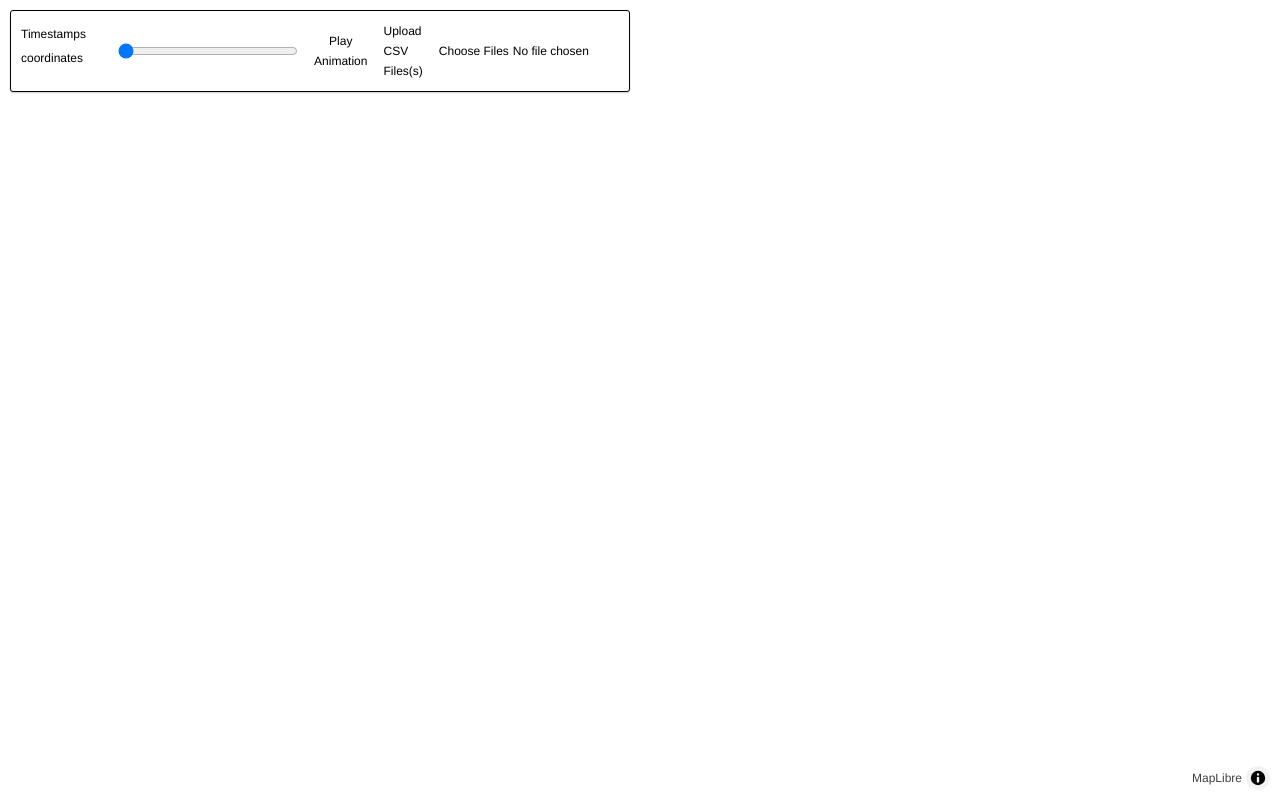
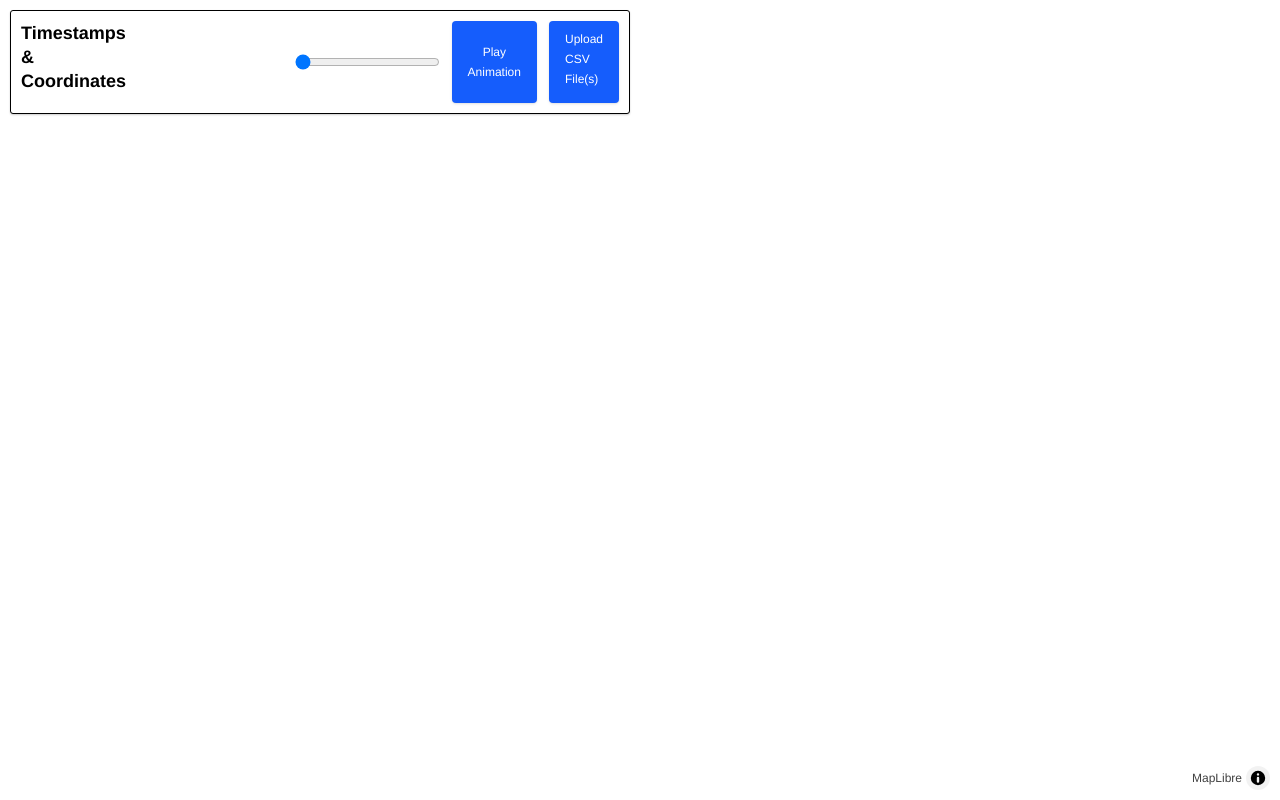
Before and after one commit to AFCYouri/GPS-Visualizationtool, a website: page index.html in a window 1280 px wide. Drawn offline with nearby package versions, Linux system fonts and the light colour scheme; no server answers.

Commit message:
Stylinmg & Show previous 10 coordinates when playing animation

```diff
--- a/index.html
+++ b/index.html
@@ -43,28 +43,33 @@
         background: linear-gradient(to right, #fca107, #7f3121);
     }
 
-    .map-overlay input {
+    .map-overlay input [type="range"] {
         background-color: transparent;
-        display: inline-block;
         width: 100%;
-        position: relative;
-        margin: 0;
         cursor: ew-resize;
     }
 </style>
 <div id="map"></div>
+<!-- border rounded-lg bg-gray-50 -->
+<div class="map-overlay top">
+  <div id="map-overlay-inner-id" class="map-overlay-inner flex flex-row gap-3 p-4 border rounded-lg bg-gray-50">
+    <h2 class="text-lg font-bold">Timestamps & Coordinates</h2>
 
-<div class="map-overlay top">
-    <div class="flex items-center gap-4 p-3 border rounded-lg bg-gray-50 map-overlay-inner" id="map-overlay-inner-id" >
-        <h2>Timestamps coordinates</h2>
-        <label id="time" for="slider"></label>
-        <input id="slider" type="range" min="0" max="" step="1" value="0" autocomplete="off" />
-        <button id="play_pause_button">Play Animation</button>
+    <label id="time" for="slider" class="text-center block w-full text-sm font-medium text-gray-700"></label>
 
-        <label id="uploadButtonText">Upload CSV Files(s)</label>
-        <input type="file" id="uploadFiles" accept=".csv" autocomplete="off" multiple />
-    </div>
-    <div id="vessel_controls" class="space-y-2 mt-4"></div>
+    <input id="slider" type="range" min="0" max="" step="1" value="0" class="w-full cursor-pointer" autocomplete="off"/>
+
+    <button id="play_pause_button" class="px-4 py-2 bg-blue-600 hover:bg-blue-700 text-white rounded shadow">
+      Play Animation
+    </button>
+
+    <label for="uploadFiles" class="px-4 py-2 bg-blue-600 hover:bg-blue-700 text-white rounded shadow cursor-pointer">
+      Upload CSV File(s)
+    </label>
+    <input type="file" id="uploadFiles" accept=".csv" multiple class="hidden" />
+  </div>
+
+  <div id="vessel_controls" class="space-y-2 mt-4"></div>
 </div>
 
 <script src="https://d3js.org/d3.v7.min.js" charset="utf-8"></script>
@@ -291,6 +296,15 @@
 
                 const coordinatesArray = data.features[i].geometry.coordinates;
                 const arrowHeadLines = createArrow(coordinatesArray[index], coordinatesArray[index + 1]);
+
+                if (index >= coordinatesArray.length - 1) {
+                    return;
+                }
+
+                const totalSegments = 10;
+                const startIndex = Math.max(0, index - totalSegments);
+                const segmentCoordinates = coordinatesArray.slice(startIndex, index + 1);
+
                 map.getSource(`sourceId_${data.features[i].properties.Name2}`).setData({
                     "type": "FeatureCollection",
                     "features": [
@@ -298,10 +312,8 @@
                             "type": "Feature",
                             "geometry": {
                                 "type": "LineString",
-                                "coordinates": [
-                                    coordinatesArray[index],
-                                    // coordinatesArray[index + 1],
-                                ]
+                                "coordinates":
+                                    segmentCoordinates,
                             }
                         },
                         {
```
